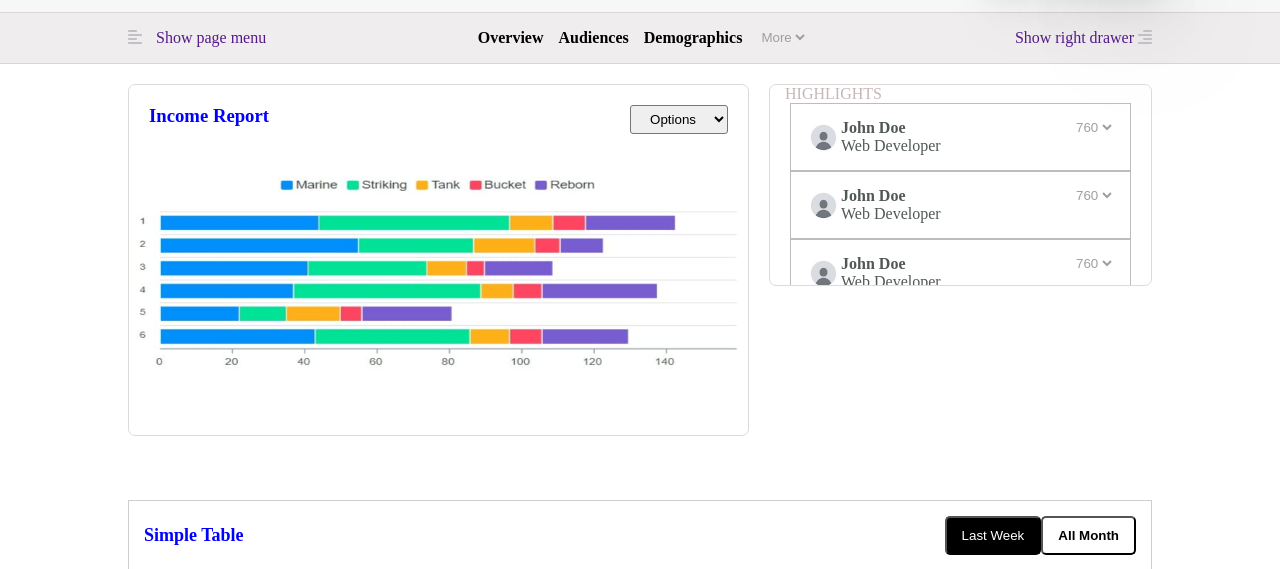
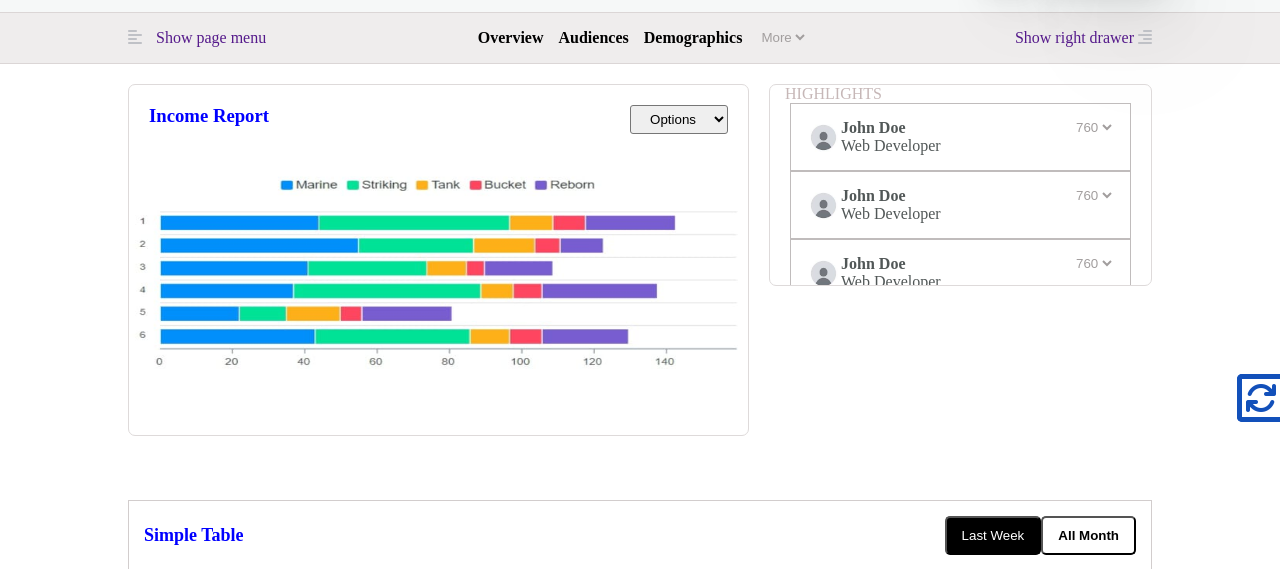
Before and after one commit to kruthika-j/New-folder, a plain HTML site: page Dashboard.html in a window 1280 px wide. Shown: the part 218-787 px from the top of the page. Drawn offline with Linux system fonts and the light colour scheme.

Commit message:
bottom icon

```diff
--- a/Dashboard.css
+++ b/Dashboard.css
@@ -270,3 +270,16 @@ td, th {
   tr:nth-child(even) {
     background-color: #dddddd;
 }
+
+.sideIcon {
+    color: #1250ba;
+    position: fixed;
+    right: 0;
+    bottom: 20%;
+    border: 5px solid #1250ba;
+    border-right: none;
+    padding: 3px;
+    border-radius: 5px;
+    border-top-right-radius: 0px;
+    border-bottom-right-radius: 0px;
+}
--- a/Dashboard.html
+++ b/Dashboard.html
@@ -308,11 +308,8 @@
   </tbody>
   </table>
 </div>
-<!-- <i class="fa fa-refresh fa-spin fa-10x"></i> -->
 
-<!-- <div style="width: 40px; height: 40px; border: 2px solid black; border-radius: 10px;"> -->
-
-<!-- </div> -->
+<i class="fa-solid fa-arrows-rotate fa-2x sideIcon" style="color: #1250ba; position: fixed;right: 0;bottom: 20%;border: 5px solid #1250ba;border-right: none; padding: 3px; border-radius: 5px;border-top-right-radius: 0px;border-bottom-right-radius: 0px;"></i>
 
 </body>
 </html>
```
